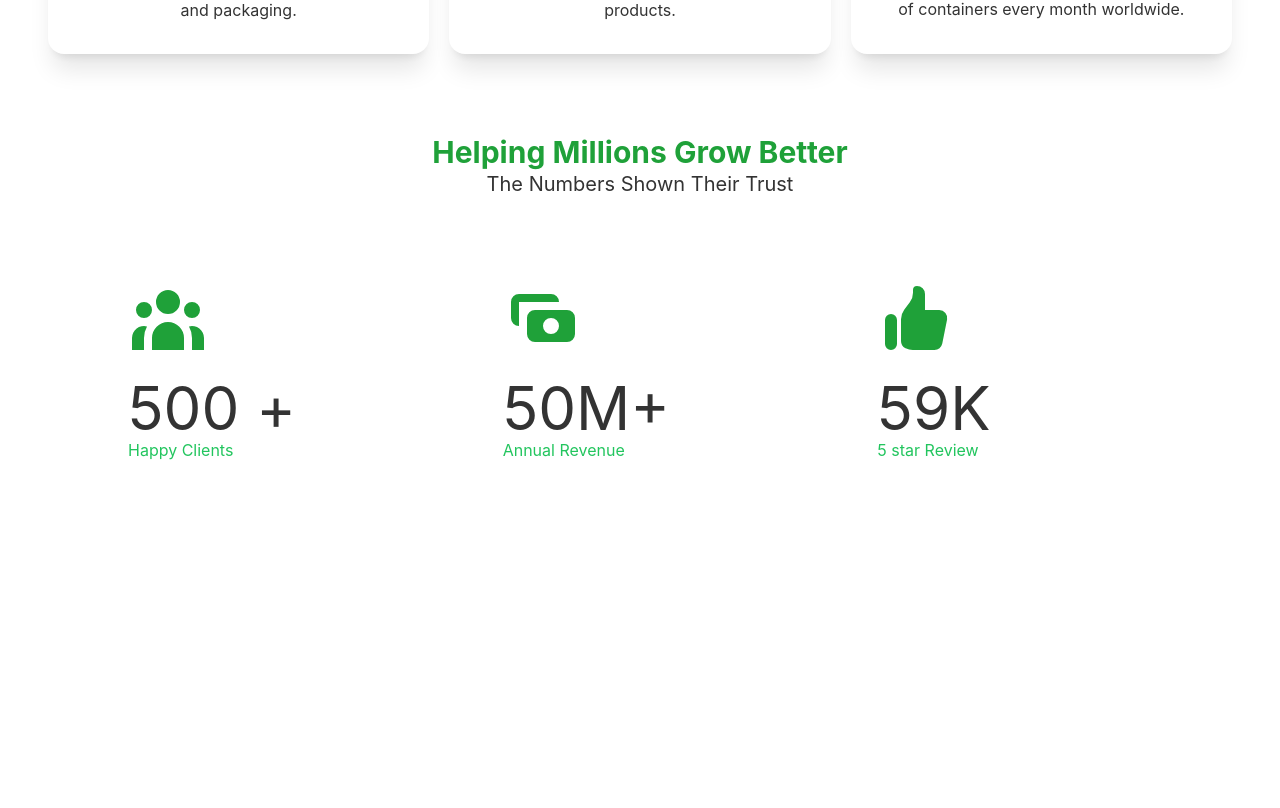
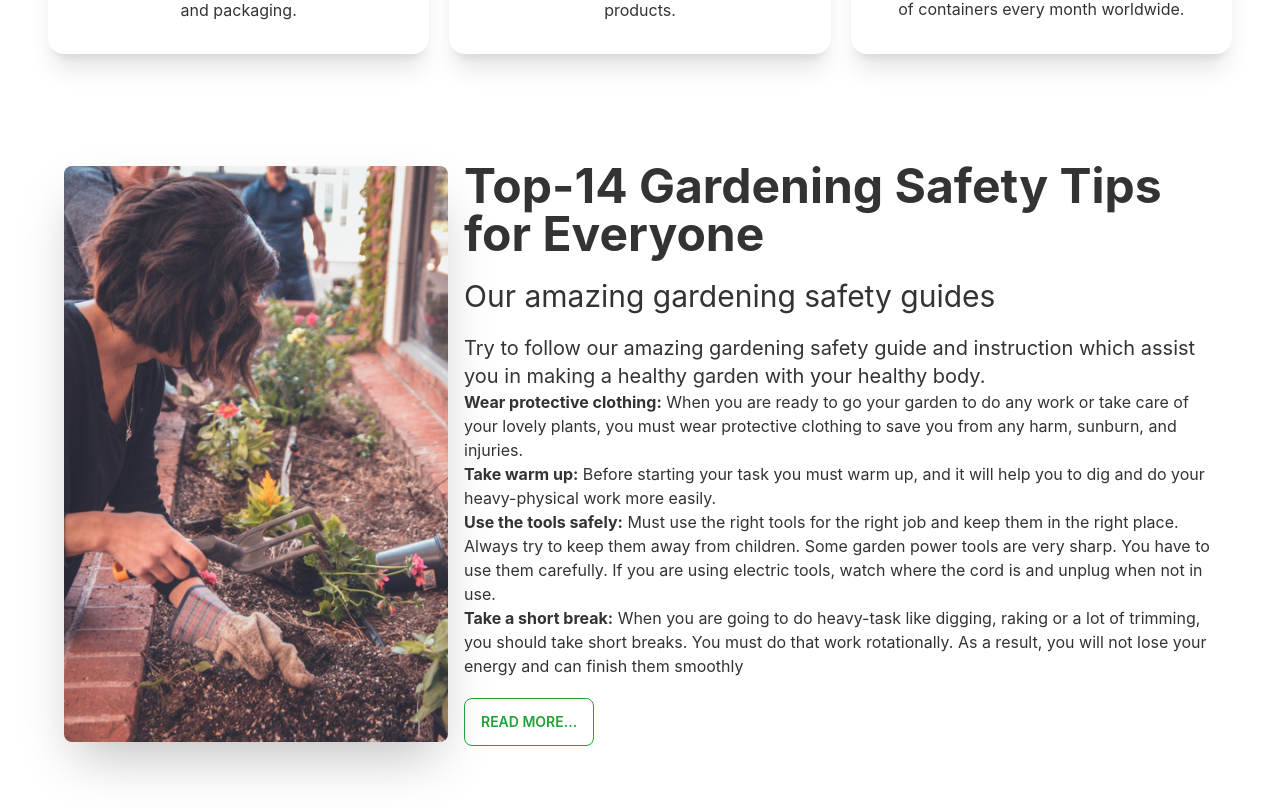
Before and after one commit to MAHossain1/perfect-garden-tools, a React (Create React App) app: page / in a window 1280 px wide. Shown: the part 2592-3400 px from the top of the page. Before the commit the page ends 3134 px from the top, so only its background shows below. Built offline with nearby package versions, Linux system fonts and the light colour scheme; no server answers.

Commit message:
article about safety gardein is added

```diff
--- a/src/pages/Home/Home.js
+++ b/src/pages/Home/Home.js
@@ -1,5 +1,6 @@
 import React from "react";
 import Banner from "./Banner";
+import SafetyGardening from "./SafetyGardening";
 import Summary from "./Summary";
 import Tools from "./Tools";
 import WhyChooseUs from "./WhyChooseUs";
@@ -10,6 +11,7 @@ const Home = () => {
       <Banner></Banner>
       <Tools></Tools>
       <WhyChooseUs></WhyChooseUs>
+      <SafetyGardening></SafetyGardening>
       <Summary></Summary>
     </div>
   );
--- /dev/null
+++ b/src/pages/Home/SafetyGardening.js
@@ -0,0 +1,55 @@
+import React from "react";
+import safety from "../../images/safety/raised-bed.png";
+
+const SafetyGardening = () => {
+  return (
+    <div class="hero min-h-screen bg-white">
+      <div class="hero-content flex-col lg:flex-row">
+        <img
+          src={safety}
+          class="max-w-sm rounded-lg shadow-2xl"
+          alt="safety_img"
+        />
+        <div>
+          <h1 class="text-5xl font-bold">
+            Top-14 Gardening Safety Tips for Everyone
+          </h1>
+          <p className="text-3xl py-5">Our amazing gardening safety guides</p>
+          <p className="text-xl">
+            Try to follow our amazing gardening safety guide and instruction
+            which assist you in making a healthy garden with your healthy body.
+          </p>
+          <ul className="mb-5">
+            <li>
+              <b>Wear protective clothing:</b> When you are ready to go your
+              garden to do any work or take care of your lovely plants, you must
+              wear protective clothing to save you from any harm, sunburn, and
+              injuries.
+            </li>
+            <li>
+              <b>Take warm up:</b> Before starting your task you must warm up,
+              and it will help you to dig and do your heavy-physical work more
+              easily.
+            </li>
+            <li>
+              <b>Use the tools safely:</b> Must use the right tools for the
+              right job and keep them in the right place. Always try to keep
+              them away from children. Some garden power tools are very sharp.
+              You have to use them carefully. If you are using electric tools,
+              watch where the cord is and unplug when not in use.
+            </li>
+            <li>
+              <b>Take a short break:</b> When you are going to do heavy-task
+              like digging, raking or a lot of trimming, you should take short
+              breaks. You must do that work rotationally. As a result, you will
+              not lose your energy and can finish them smoothly
+            </li>
+          </ul>
+          <button class="btn btn-outline btn-primary">Read More...</button>
+        </div>
+      </div>
+    </div>
+  );
+};
+
+export default SafetyGardening;
```
Also changed, not shown: src/images/safety/raised-bed.png (added).
